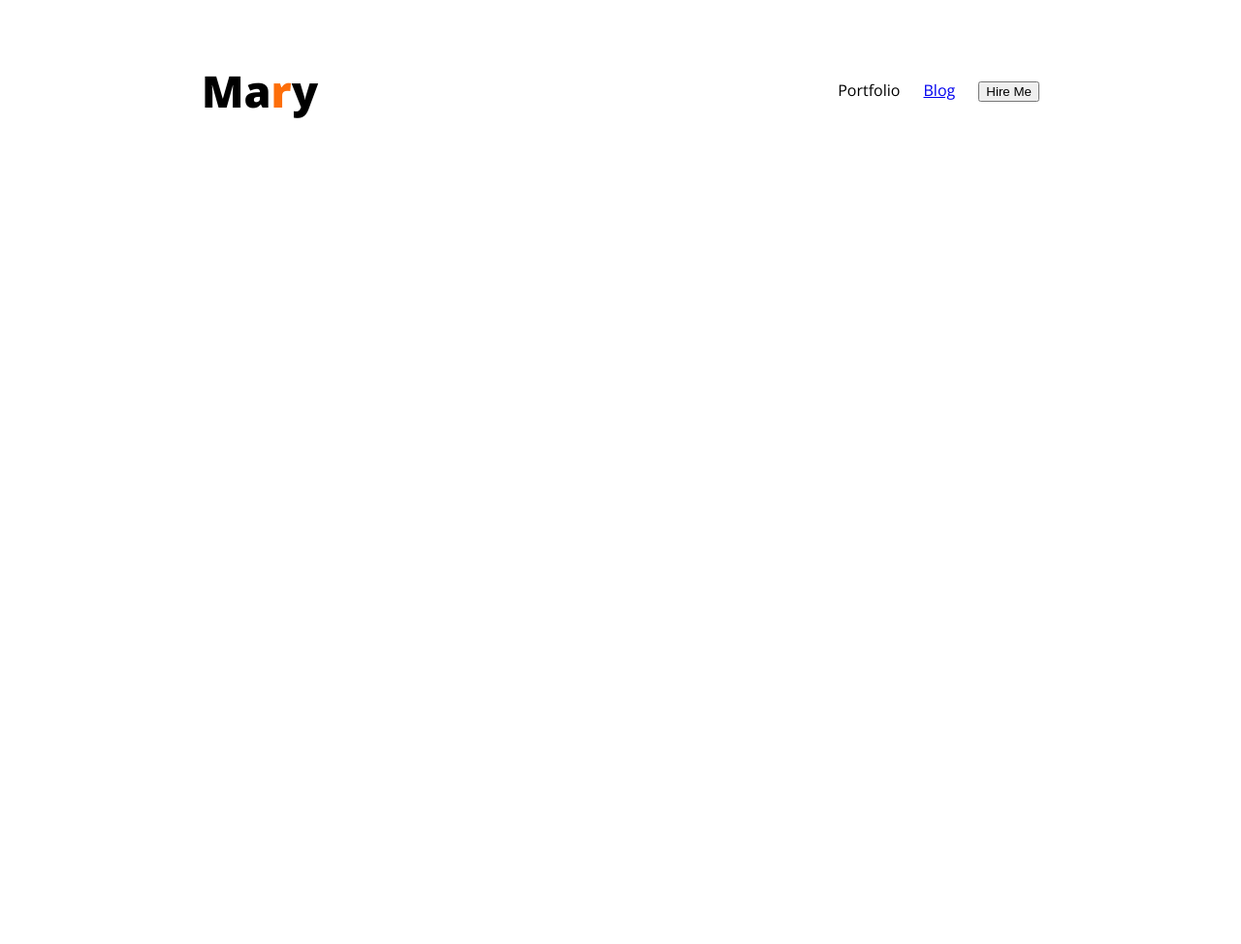
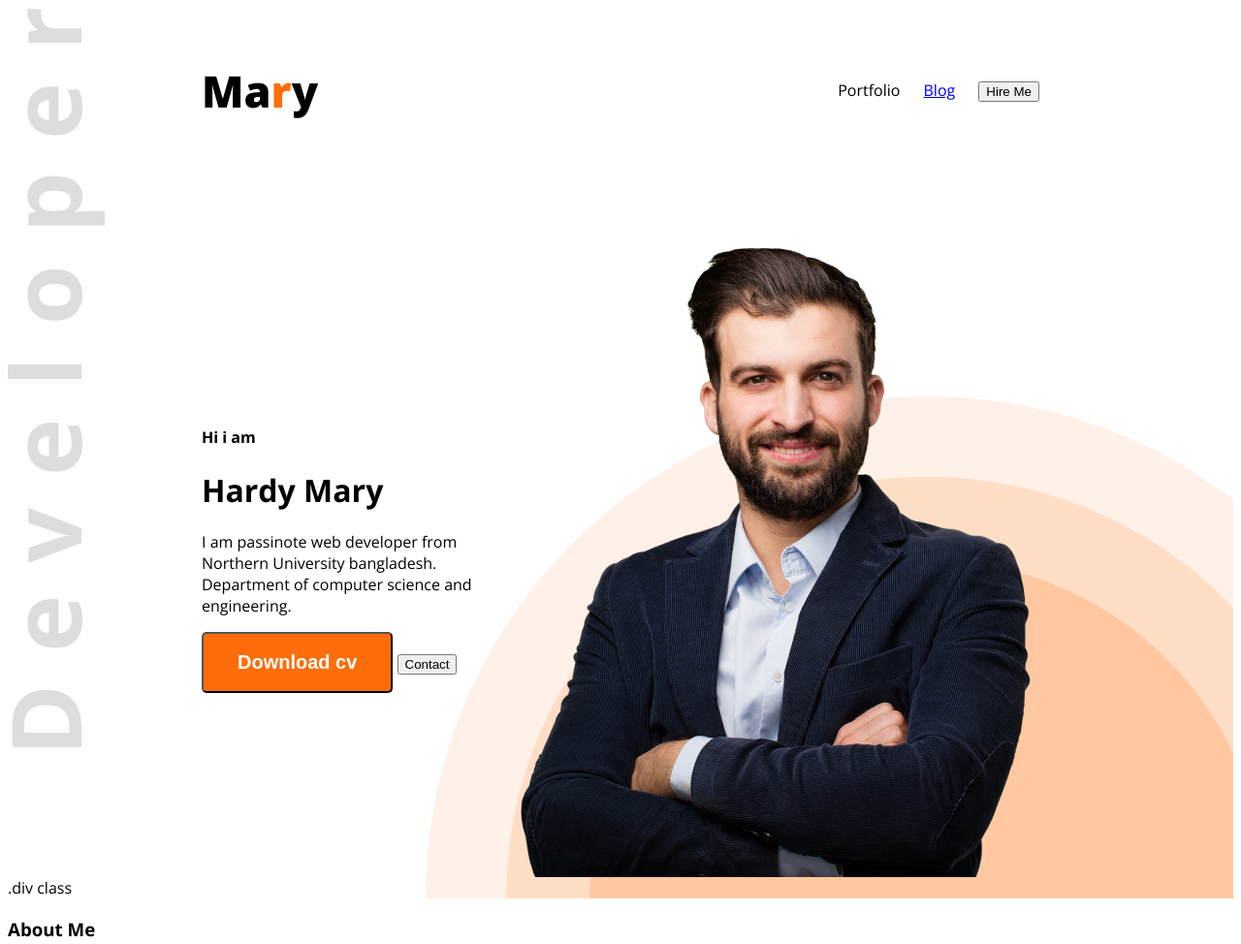
Before and after one commit to mdemranhossain1/Web-Developer-Portfolio, a plain HTML site: page index.html in a window 1280 px wide. Shown: the whole page at 97% size. Before the commit the page ends 800 px from the top, so only its background shows below. Drawn offline with nearby package versions, Linux system fonts and the light colour scheme.

Commit message:
Some changes

```diff
--- a/index.html
+++ b/index.html
@@ -10,7 +10,7 @@
     <link rel="stylesheet" href="styles/Portfolio.css">
 </head>
 <body class="open-sans-normal">
-    <header>
+    <header class="header">
         <nav>
             <h3 class="nav-title">Ma<span class="text-primary">r</span>y</h3>
             <ul>
@@ -19,9 +19,23 @@
                 <li><a href="#contact"><button>Hire Me</button></a></li>
             </ul>
         </nav>
+        <div class="banner">
+            <div class="banner-content">
+                <h4 class="Banere title">Hi i am </h4>
+                <h1 class="banere greatings">Hardy Mary</h1>
+                <p>I am passinote web developer from Northern University bangladesh. Department of computer science and engineering.</p>
+                <button class="btn-primary">Download cv</button>
+                <button class="btn-Primary">Contact</button>
+            </div>
+            <img class="banner-profile picture" src="images/hardy.png" alt="">
+        </div>
+        .div class
+
     </header>
     <main>
-
+        <section class="about">
+            <h3 class="section title">About Me</h3>
+        </section>
     </main>
     <footer>
 
--- a/styles/Portfolio.css
+++ b/styles/Portfolio.css
@@ -14,7 +14,30 @@
 .dark-2{
     color:dark 02
 }
+.btn-primary{
+    background-color: #FD6E0A;
+    font-weight: 700;
+    font-size: 20px;
+    color: #FFFFFF;
+    padding: 18px 35px;
+    border-radius: 5px;
+}
+.section-title{
+    font-size: 35px;
+    font-weight: 700;
+    color: black;
 
+}
+.section-description{
+    font-size: smaller;
+    font-color: black;
+}
+/* Header style */
+.header{
+    background-image: url('../images/developer.png'), url('../images/header_bg.png');
+    background-repeat: no-repeat;
+    background-position: top left, bottom right;
+}
 /* Nav styles */
 nav {
     display : flex;
@@ -31,3 +54,22 @@ nav ul li{
     display: inline;
     margin-left: 20px;
 }
+.banner {
+    display: flex;
+    justify-content: space-between;
+    align-items: center;
+    padding: 0px 200px;
+    margin-top: 50px;
+}
+.banner-content{
+    max-width: 580px;
+}
+.banner title{
+    font size: 85px;
+    font width: 700;
+
+}
+.banner-profile picture{
+    width: 580px;
+    height: auto;
+}
```
